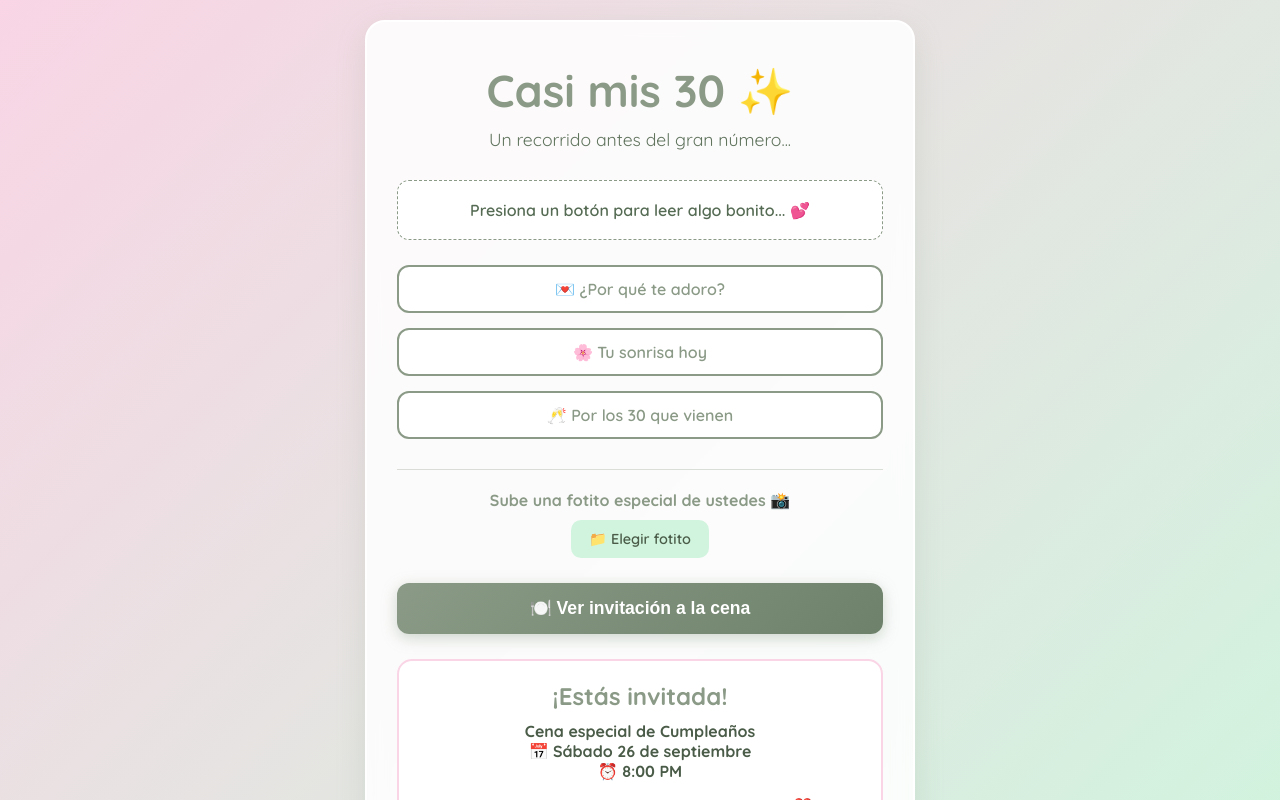
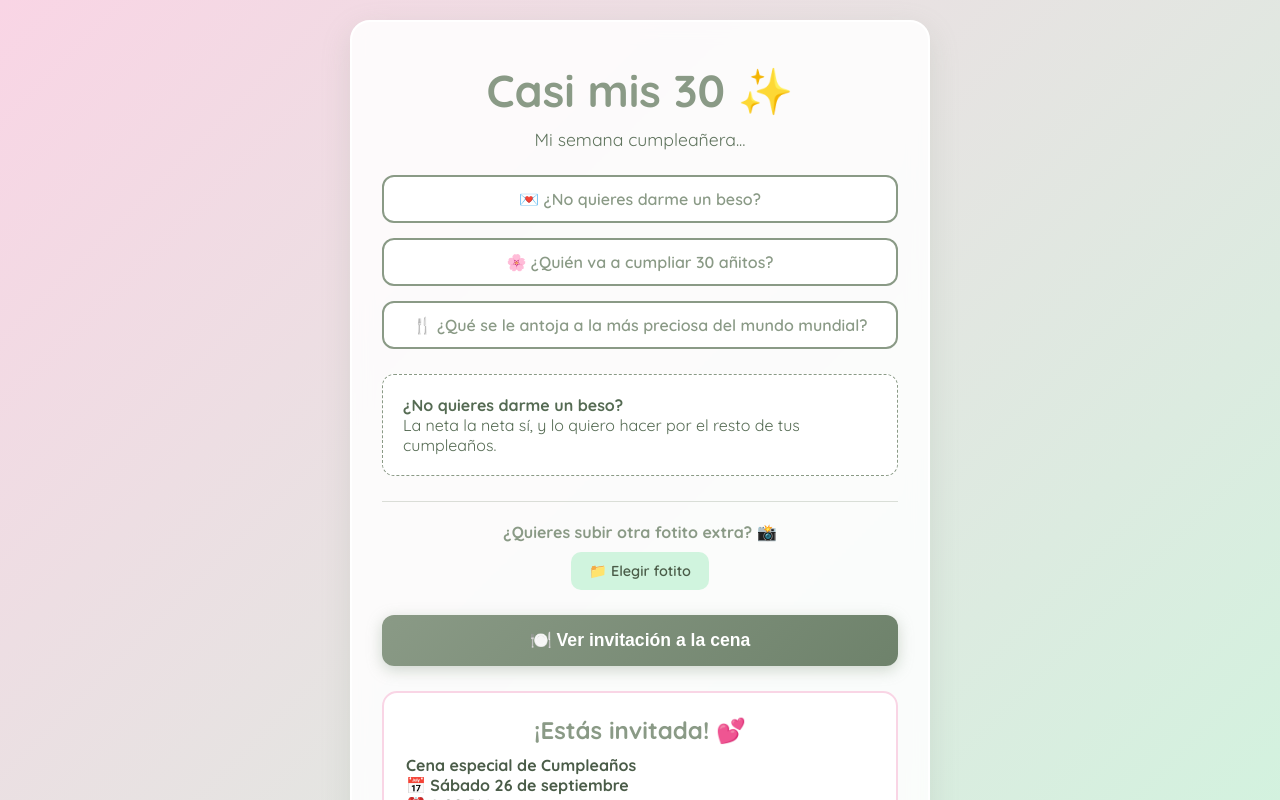
Before and after one commit to Jonarmiranda/casi-mis-30, a plain HTML site: page index.html in a window 1280 px wide. Both pictures are taken after a click on the button "🍽️ Ver invitación a la cena". Shown: the top 800 px of the page. Drawn offline with Linux system fonts and the light colour scheme.

Commit message:
Agregar foto

```diff
--- a/index.html
+++ b/index.html
@@ -38,7 +38,7 @@
             border-radius: 20px;
             padding: 40px 30px;
             width: 100%;
-            max-width: 550px;
+            max-width: 580px;
             text-align: center;
             box-shadow: 0 10px 30px rgba(138, 154, 134, 0.2);
             border: 2px solid white;
@@ -53,7 +53,7 @@
 
         p.subtitle {
             font-size: 1.1rem;
-            margin-bottom: 30px;
+            margin-bottom: 25px;
             color: #60745e;
         }
 
@@ -61,7 +61,7 @@
             display: flex;
             flex-direction: column;
             gap: 15px;
-            margin-bottom: 30px;
+            margin-bottom: 25px;
         }
 
         .btn {
@@ -84,24 +84,62 @@
         }
 
         .message-box {
-            background: rgba(255, 255, 255, 0.9);
-            padding: 15px;
+            background: rgba(255, 255, 255, 0.95);
+            padding: 20px;
             border-radius: 12px;
-            min-height: 60px;
-            display: flex;
-            align-items: center;
-            justify-content: center;
-            font-weight: 600;
             margin-bottom: 25px;
             color: #556b53;
             border: 1px dashed var(--olivo-suave);
+            text-align: left;
+            display: none;
         }
 
-        /* Sección de subir foto */
+        .message-box.active {
+            display: block;
+            animation: fadeIn 0.4s ease-in-out;
+        }
+
+        .preset-photo {
+            width: 100%;
+            height: 200px;
+            object-fit: cover;
+            border-radius: 10px;
+            margin-top: 12px;
+            box-shadow: 0 4px 10px rgba(0, 0, 0, 0.1);
+        }
+
+        /* Sección de banderas */
+        .flags-section {
+            display: flex;
+            justify-content: center;
+            gap: 12px;
+            flex-wrap: wrap;
+            margin-top: 10px;
+        }
+
+        .flag-btn {
+            background: white;
+            border: 2px solid var(--olivo-suave);
+            border-radius: 12px;
+            padding: 10px 16px;
+            font-size: 1.4rem;
+            cursor: pointer;
+            transition: all 0.3s;
+        }
+
+        .flag-btn:hover,
+        .flag-btn.selected {
+            background: var(--olivo-suave);
+            transform: scale(1.08);
+            box-shadow: 0 4px 12px rgba(138, 154, 134, 0.4);
+        }
+
+        /* Apartado para subir/cargar foto propia extra si lo desea */
         .photo-section {
             margin-bottom: 25px;
             padding-top: 20px;
             border-top: 1px solid rgba(138, 154, 134, 0.3);
+            text-align: center;
         }
 
         .photo-section h3 {
@@ -133,7 +171,7 @@
         .photo-preview {
             margin-top: 15px;
             width: 100%;
-            max-height: 220px;
+            max-height: 200px;
             object-fit: cover;
             border-radius: 12px;
             display: none;
@@ -160,21 +198,22 @@
             opacity: 0.95;
         }
 
-        /* Pantalla de sorpresa ocultable/desplegable */
         .invitation-details {
             display: none;
             margin-top: 25px;
             background: white;
-            padding: 20px;
+            padding: 22px;
             border-radius: 15px;
             border: 2px solid var(--rosa-pastel);
             animation: fadeIn 0.5s ease-in-out;
+            text-align: left;
         }
 
         .invitation-details h2 {
             color: var(--olivo-suave);
             margin-bottom: 10px;
             font-size: 1.5rem;
+            text-align: center;
         }
 
         @keyframes fadeIn {
@@ -195,48 +234,79 @@
 
     <div class="container">
         <h1>Casi mis 30 ✨</h1>
-        <p class="subtitle">Un recorrido antes del gran número...</p>
+        <p class="subtitle">Mi semana cumpleañera...</p>
 
-        <div class="message-box" id="mensajeDisplay">
-            Presiona un botón para leer algo bonito... 💕
+        <div class="btn-group">
+            <button class="btn" onclick="mostrarSeccion(1)">💌 ¿No quieres darme un beso?</button>
+            <button class="btn" onclick="mostrarSeccion(2)">🌸 ¿Quién va a cumpliar 30 añitos?</button>
+            <button class="btn" onclick="mostrarSeccion(3)">🍴 ¿Qué se le antoja a la más preciosa del mundo
+                mundial?</button>
         </div>
 
-        <div class="btn-group">
-            <button class="btn" onclick="mostrarFrase(1)">💌 ¿Por qué te adoro?</button>
-            <button class="btn" onclick="mostrarFrase(2)">🌸 Tu sonrisa hoy</button>
-            <button class="btn" onclick="mostrarFrase(3)">🥂 Por los 30 que vienen</button>
+        <!-- Caja de contenido dinámico -->
+        <div class="message-box" id="cajaDinamica">
+            <p id="textoDinamico">Selecciona una opción arriba...</p>
         </div>
 
-        <!-- Apartado para subir/cargar foto -->
+        <!-- Apartado para subir foto extra opcional -->
         <div class="photo-section">
-            <h3>Sube una fotito especial de ustedes 📸</h3>
+            <h3>¿Quieres subir otra fotito extra? 📸</h3>
             <label for="subirFoto" class="file-upload-label">📁 Elegir fotito</label>
             <input type="file" id="subirFoto" accept="image/*" onchange="verFoto(event)">
-            <img id="vistaPrevia" class="photo-preview" alt="Recuerdo">
+            <img id="vistaPrevia" class="photo-preview" alt="Recuerdo subido">
         </div>
 
         <!-- Botón para la invitación final -->
         <button class="btn-final" onclick="revelarCena()">🍽️ Ver invitación a la cena</button>
 
         <div class="invitation-details" id="detalleCena">
-            <h2>¡Estás invitada! </h2>
+            <h2>¡Estás invitada! 💕</h2>
             <p><strong>Cena especial de Cumpleaños</strong></p>
             <p>📅 <strong>Sábado 26 de septiembre</strong></p>
             <p>⏰ <strong>8:00 PM</strong></p>
-            <p style="margin-top: 15px; font-size: 0.95rem; color: #60745e;">¡Prepárate para consentirte como te
-                mereces! ❤️</p>
+            <p id="vibeSeleccionadoText" style="margin-top: 10px; font-weight: 600; color: var(--olivo-suave);">🌍 Vibe
+                elegida: 🇲🇽 México</p>
+            <p style="margin-top: 15px; font-size: 0.95rem; color: #60745e; text-align: center;">¡Prepárate para
+                consentirte como te mereces! ❤️</p>
         </div>
     </div>
 
     <script>
-        const frases = {
-            1: "Cada risa contigo hace que la vida tenga el color más bonito.",
-            2: "Brillas más que cualquier estrella, y me encanta caminar a tu lado.",
-            3: "Los 30 te quedan perfectos, pero mi parte favorita es seguir sumando años contigo."
+        let banderaElegida = '🇲🇽 México';
+
+        const contenidoBoton = {
+            1: {
+                texto: "<strong>¿No quieres darme un beso?</strong><br>La neta la neta sí, y lo quiero hacer por el resto de tus cumpleaños."
+            },
+            2: {
+                texto: "<strong>¿Quién va a cumplir 30 añitos?</strong><br>La más preciosa del mundo mundial",
+                htmlExtra: `<img src="nydia.jpeg" class="preset-photo" alt="Nydia">`
+            },
+            3: {
+                texto: "<strong>¿Qué se le antoja a la bella cumpleañera?</strong>",
+                htmlExtra: `
+                    <div class="flags-section">
+                        <button class="flag-btn" onclick="seleccionarBandera('🇧🇷 Brasil', this)">🇧🇷</button>
+                        <button class="flag-btn" onclick="seleccionarBandera('🇪🇸 España', this)">🇪🇸</button>
+                        <button class="flag-btn" onclick="seleccionarBandera('🇫🇷 Francia', this)">🇫🇷</button>
+                        <button class="flag-btn selected" onclick="seleccionarBandera('🇲🇽 México', this)">🇲🇽</button>
+                    </div>
+                `
+            }
         };
 
-        function mostrarFrase(opcion) {
-            document.getElementById('mensajeDisplay').innerText = frases[opcion];
+        function mostrarSeccion(opcion) {
+            const caja = document.getElementById('cajaDinamica');
+            const data = contenidoBoton[opcion];
+            caja.innerHTML = `<p>${data.texto}</p>` + (data.htmlExtra || '');
+            caja.classList.add('active');
+        }
+
+        function seleccionarBandera(nombreBandera, elementoBtn) {
+            banderaElegida = nombreBandera;
+            document.querySelectorAll('.flag-btn').forEach(btn => btn.classList.remove('selected'));
+            if (elementoBtn) elementoBtn.classList.add('selected');
+            document.getElementById('vibeSeleccionadoText').innerText = `🌍 Vibe elegida: ${banderaElegida}`;
         }
 
         function verFoto(event) {
@@ -254,8 +324,12 @@
 
         function revelarCena() {
             const detalle = document.getElementById('detalleCena');
+            document.getElementById('vibeSeleccionadoText').innerText = `🌍 Vibe elegida: ${banderaElegida}`;
             detalle.style.display = detalle.style.display === 'block' ? 'none' : 'block';
         }
+
+        // Mostrar opción 1 por defecto al cargar
+        mostrarSeccion(1);
     </script>
 </body>
 
```
